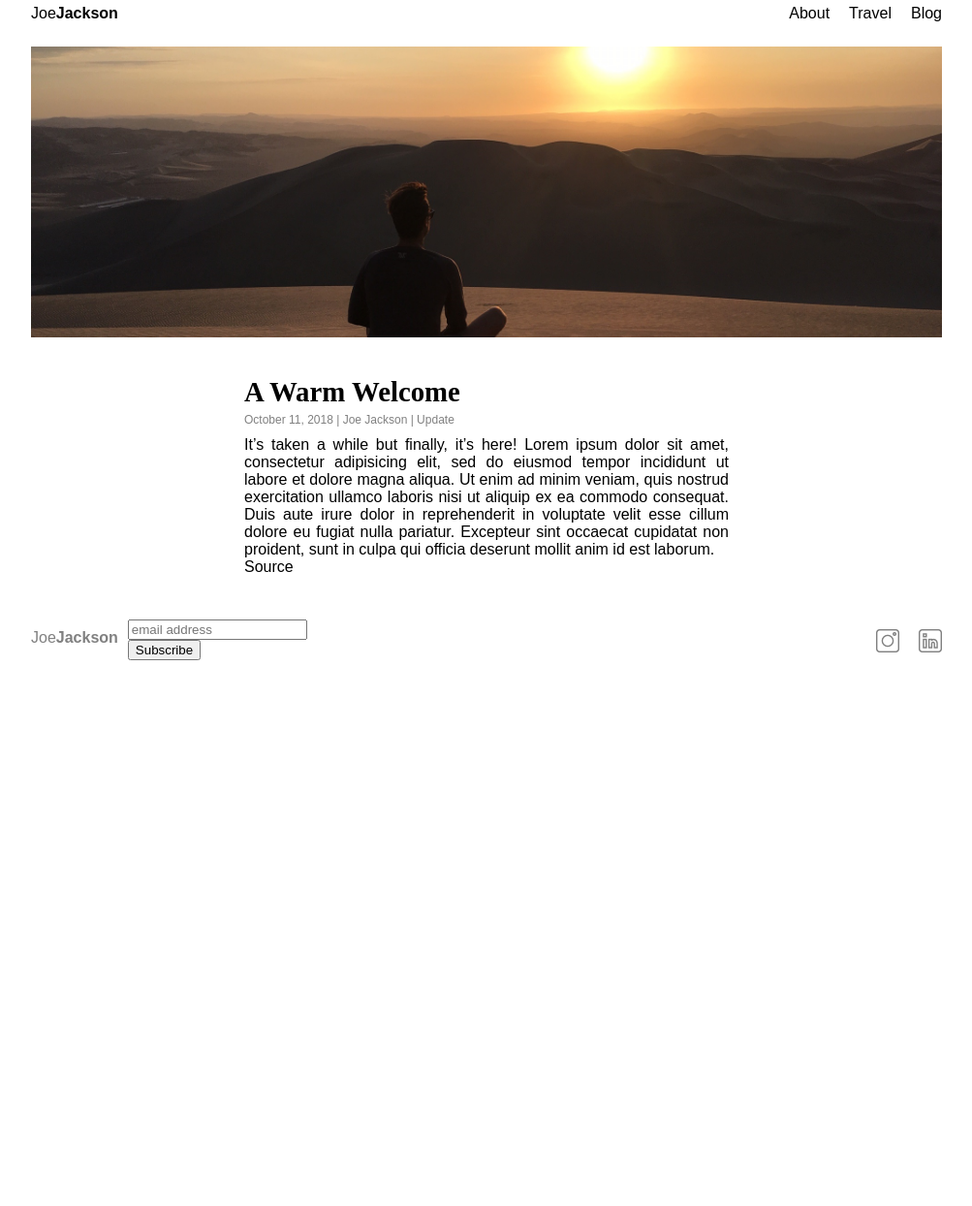
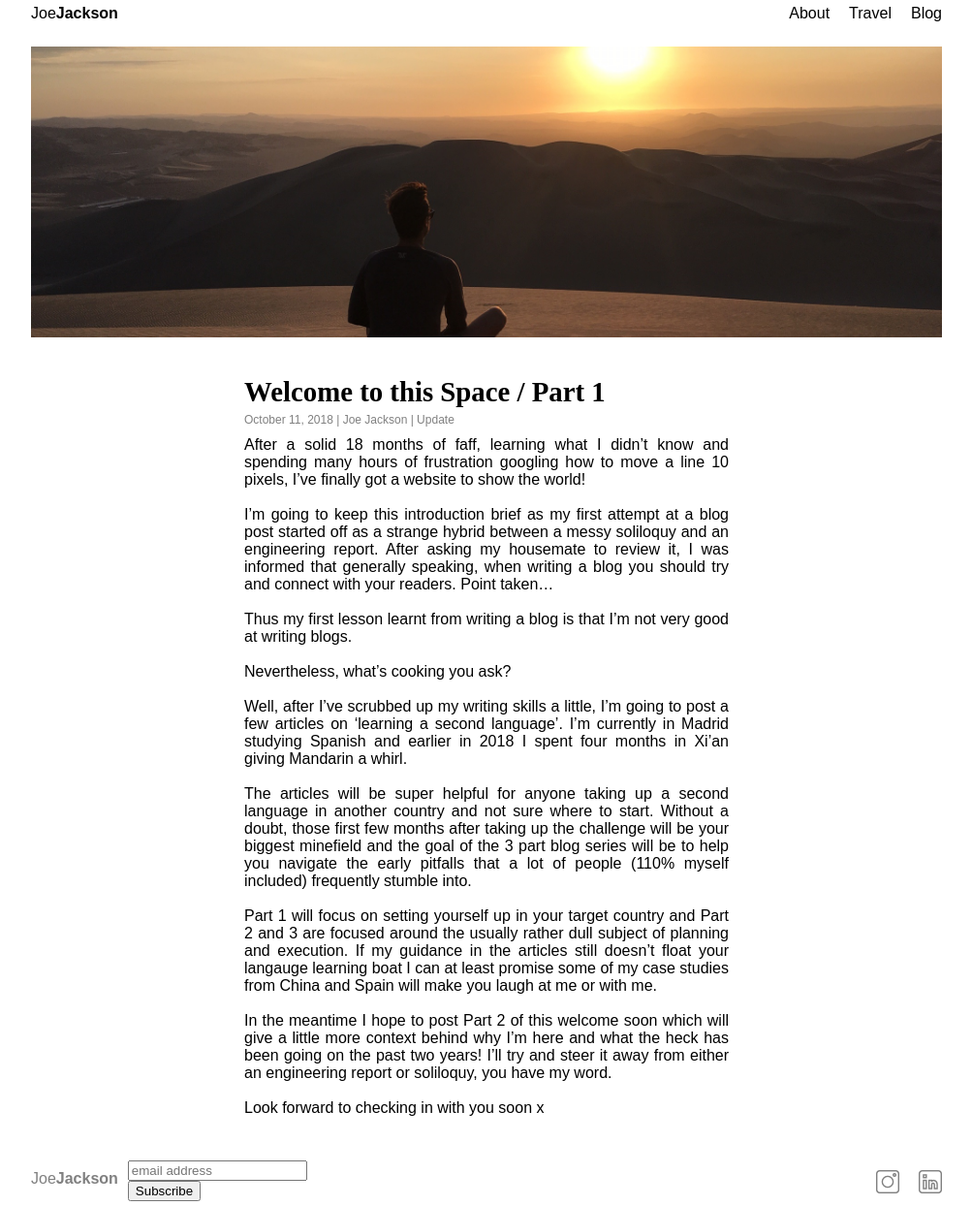
Before and after one commit to Jackpock123/jackpock123.github.io, a Jekyll site: the page built from _drafts/2018-10-11-a-warm-welcome.md, in a window 1280 px wide. Shown: the whole page at 97% size, without its empty margins (138-1141 px from the left). Built offline with Jekyll 4.4.1, drawn with Linux system fonts in a browser that asks for light colours; comment, search, counter and statistics services are not loaded; before the commit the page ends 900 px from its top, so only the background shows below that.

Commit message:
2nd Commit of v0.2
Updates to the blog articles

```diff
--- a/_drafts/2018-10-11-a-warm-welcome.md
+++ b/_drafts/2018-10-11-a-warm-welcome.md
@@ -1,14 +1,40 @@
 ---
 layout: post
 author: Joe Jackson
-post-title: Welcome to this space!
+post-title: Welcome to this Space / Part 1
 category: Update
 featured-img: /images/dunes.JPG
 ---
-It's taken a while but finally, it's here! Lorem ipsum dolor sit amet, consectetur adipisicing elit, sed do eiusmod tempor incididunt ut labore et dolore magna aliqua. Ut enim ad minim veniam,
-quis nostrud exercitation ullamco laboris nisi ut aliquip ex ea commodo
-consequat. Duis aute irure dolor in reprehenderit in voluptate velit esse
-cillum dolore eu fugiat nulla pariatur. Excepteur sint occaecat cupidatat non
-proident, sunt in culpa qui officia deserunt mollit anim id est laborum.
+After a solid 18 months of faff, learning what I didn't know and spending many hours of frustration googling how to move a line 10 pixels, I've finally got a website to show the world!
 
-[Source](http://www.finecooking.com/articles/yeast-role-bread-baking.aspx)
+<br>
+
+I'm going to keep this introduction brief as my first attempt at a blog post started off as a strange hybrid between a messy soliloquy and an engineering report. After asking my housemate to review it, I was informed that generally speaking, when writing a blog you should try and connect with your readers. Point taken...
+
+<br>
+
+Thus my first lesson learnt from writing a blog is that I'm not very good at writing blogs.
+
+<br>
+
+Nevertheless, what's cooking you ask?
+
+<br>
+
+Well, after I've scrubbed up my writing skills a little, I'm going to post a few articles on 'learning a second language'. I'm currently in Madrid studying Spanish and earlier in 2018 I spent four months in Xi'an giving Mandarin a whirl.
+
+<br>
+
+The articles will be super helpful for anyone taking up a second language in another country and not sure where to start. Without a doubt, those first few months after taking up the challenge will be your biggest minefield and the goal of the 3 part blog series will be to help you navigate the early pitfalls that a lot of people (110% myself included) frequently stumble into.
+
+<br>
+
+Part 1 will focus on setting yourself up in your target country and Part 2 and 3 are focused around the usually rather dull subject of planning and execution. If my guidance in the articles still doesn't float your langauge learning boat I can at least promise some of my case studies from China and Spain will make you laugh at me or with me.
+
+<br>
+
+In the meantime I hope to post Part 2 of this welcome soon which will give a little more context behind why I'm here and what the heck has been going on the past two years! I'll try and steer it away from either an engineering report or soliloquy, you have my word.
+
+<br>
+
+Look forward to checking in with you soon x
--- a/_layouts/post.html
+++ b/_layouts/post.html
@@ -7,7 +7,7 @@ layout: default
 </div>
 
 <div class="blog-container">
-	<h2 class="">{{ page.title }}</h2>
+	<h2 class="">{{ page.post-title }}</h2>
 	<p class="post-meta">{{ page.date | date: '%B %d, %Y' }} | {{ page.author }} | {{ page.category }}</p>
 	<p>{{ content }}</p>
 </div>
--- a/music.html
+++ b/music.html
@@ -15,7 +15,6 @@ title: Music
 		<h3 class="text-underline">Coming Soon!</h3>
 
 		<li>Mixtapes</li>
-		<li>Starting out</li>
 
 		<img class="profile" src="/images/apostles.jpg">
 
```
Also changed, not shown: _posts/2016-01-06-learning-a-second-language-part-1.md (+5 -8 lines), _posts/2018-10-10-learning-a-second-language-blog-series-Intro.md (added, +12 -0 lines), _posts/2018-10-10-learning-a-second-language-blog-series.md (deleted, +0 -15 lines), about.html (+6 -7 lines).
